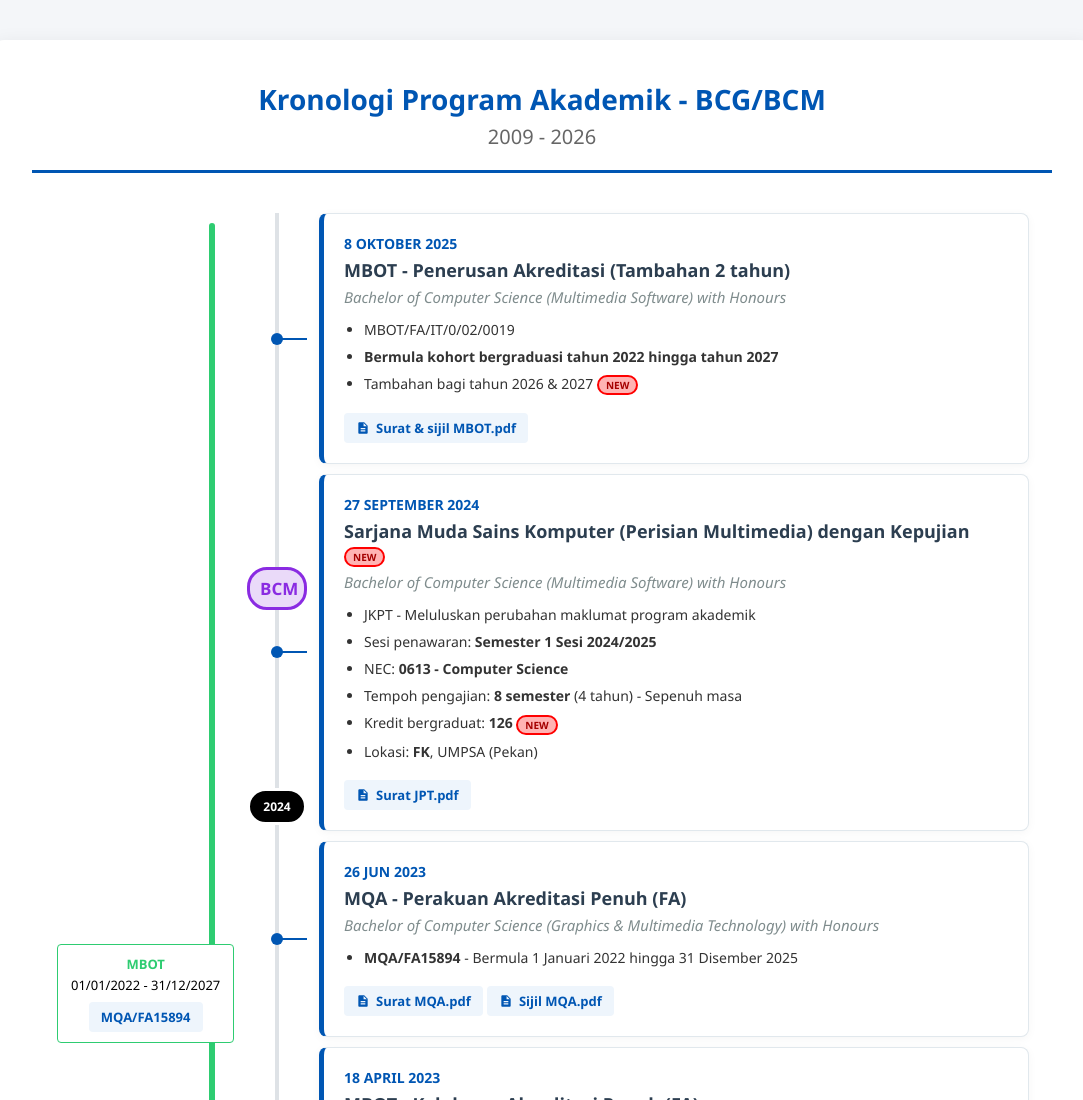
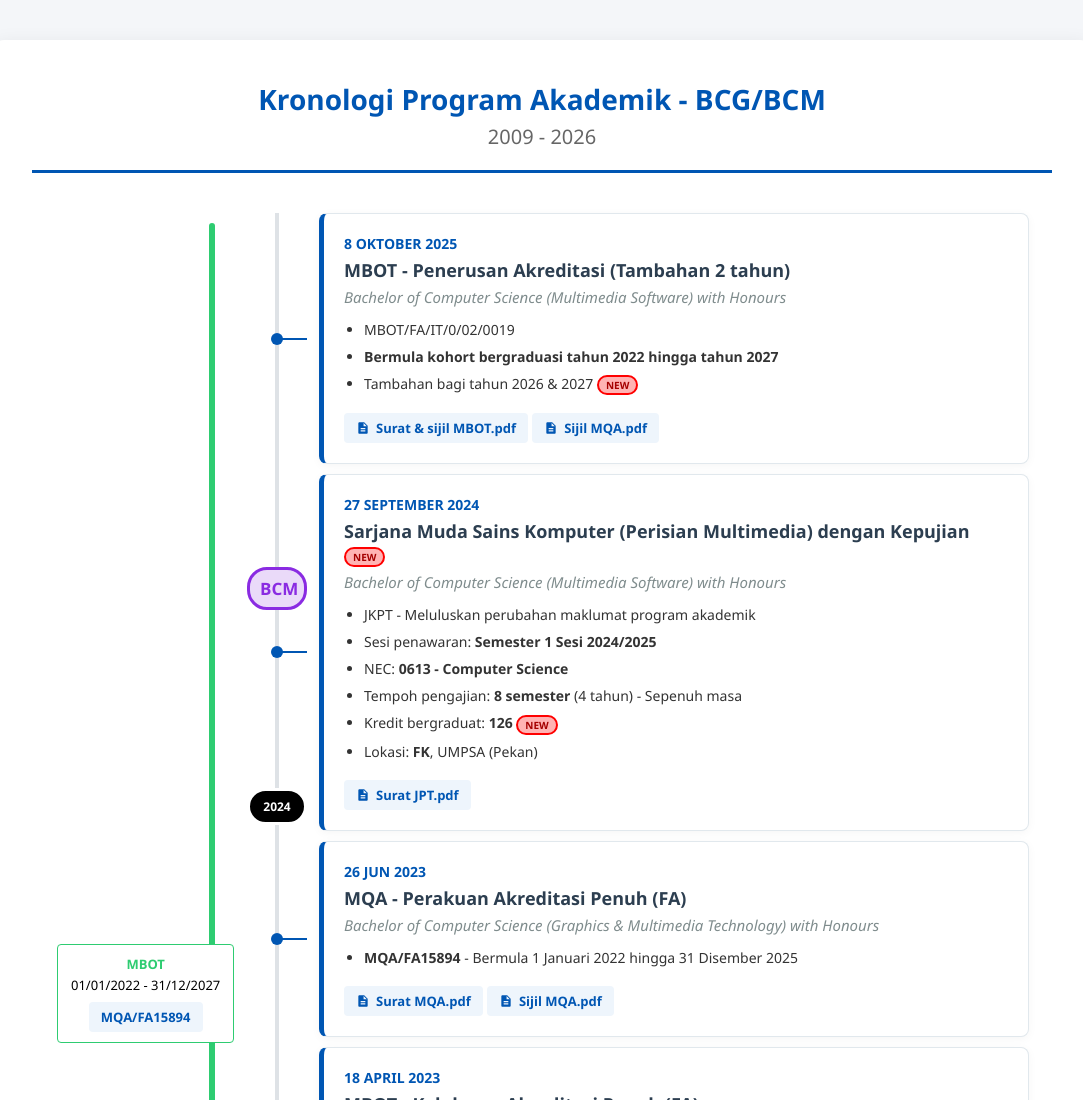
Before and after one commit to abbassaliimi/BCGBCM, a plain HTML site: page index.html in a window 1280 px wide. Shown: the top 1100 px of the page, without its empty margins (98-1181 px from the left). Drawn offline with Linux system fonts and the light colour scheme.

Commit message:
Add new document link for Sijil MQA.pdf

```diff
--- a/index.html
+++ b/index.html
@@ -601,6 +601,10 @@
                         <svg width="14" height="14" viewBox="0 0 24 24"><path d="M14 2H6c-1.1 0-1.99.9-1.99 2L4 20c0 1.1.89 2 1.99 2H18c1.1 0 2-.9 2-2V8l-6-6zm2 16H8v-2h8v2zm0-4H8v-2h8v2zm-3-5V3.5L18.5 9H13z"/></svg>
                         Surat & sijil MBOT.pdf
                     </a>
+                    <a href="https://drive.google.com/file/d/1p_4UpvMzVEw00mTiA7SA4HOLRrfT7F86/view?usp=sharing" target="_blank" class="doc-link">
+                        <svg width="14" height="14" viewBox="0 0 24 24"><path d="M14 2H6c-1.1 0-1.99.9-1.99 2L4 20c0 1.1.89 2 1.99 2H18c1.1 0 2-.9 2-2V8l-6-6zm2 16H8v-2h8v2zm0-4H8v-2h8v2zm-3-5V3.5L18.5 9H13z"/></svg>
+                        Sijil MQA.pdf
+                    </a>
                 </div>
             </div>
 
```
